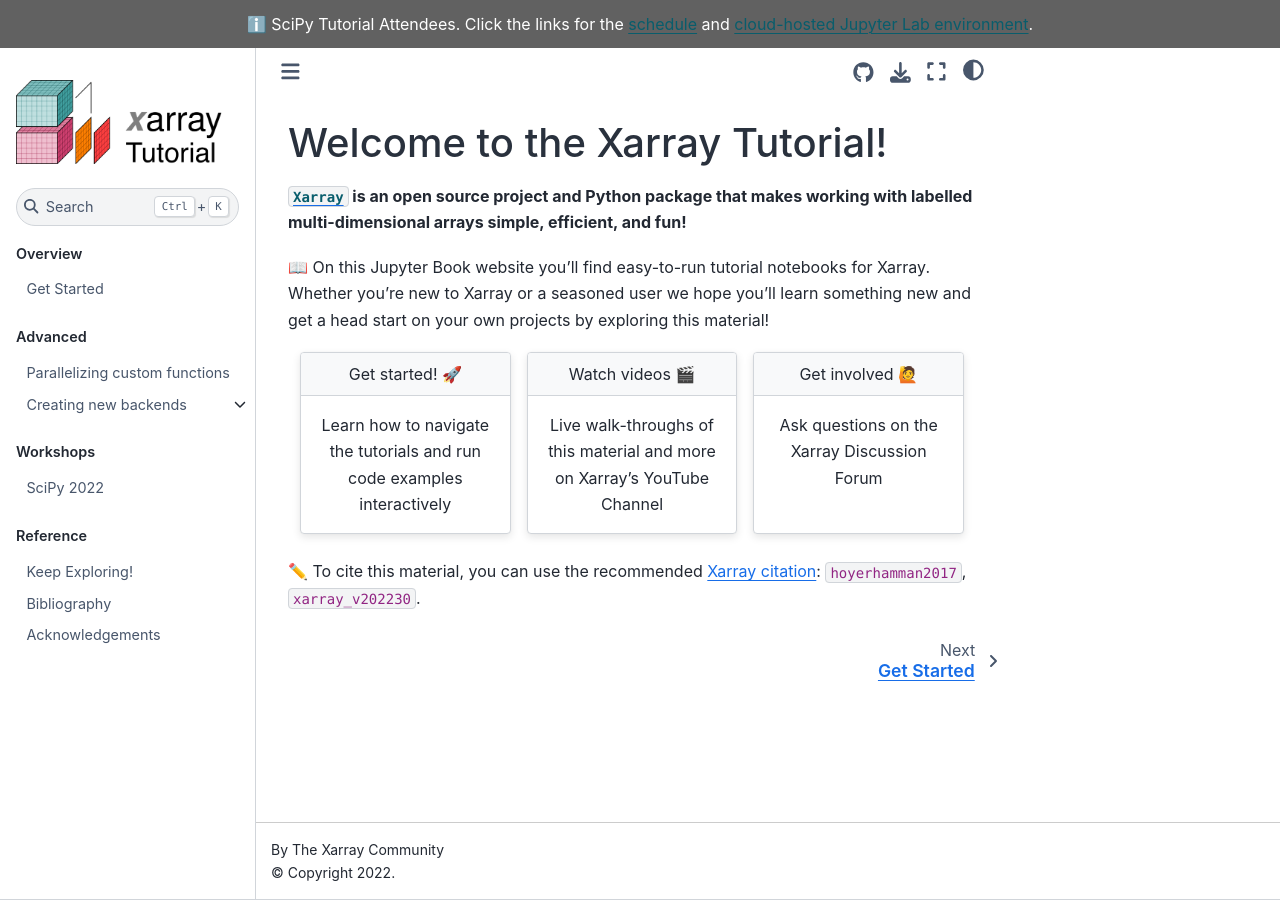
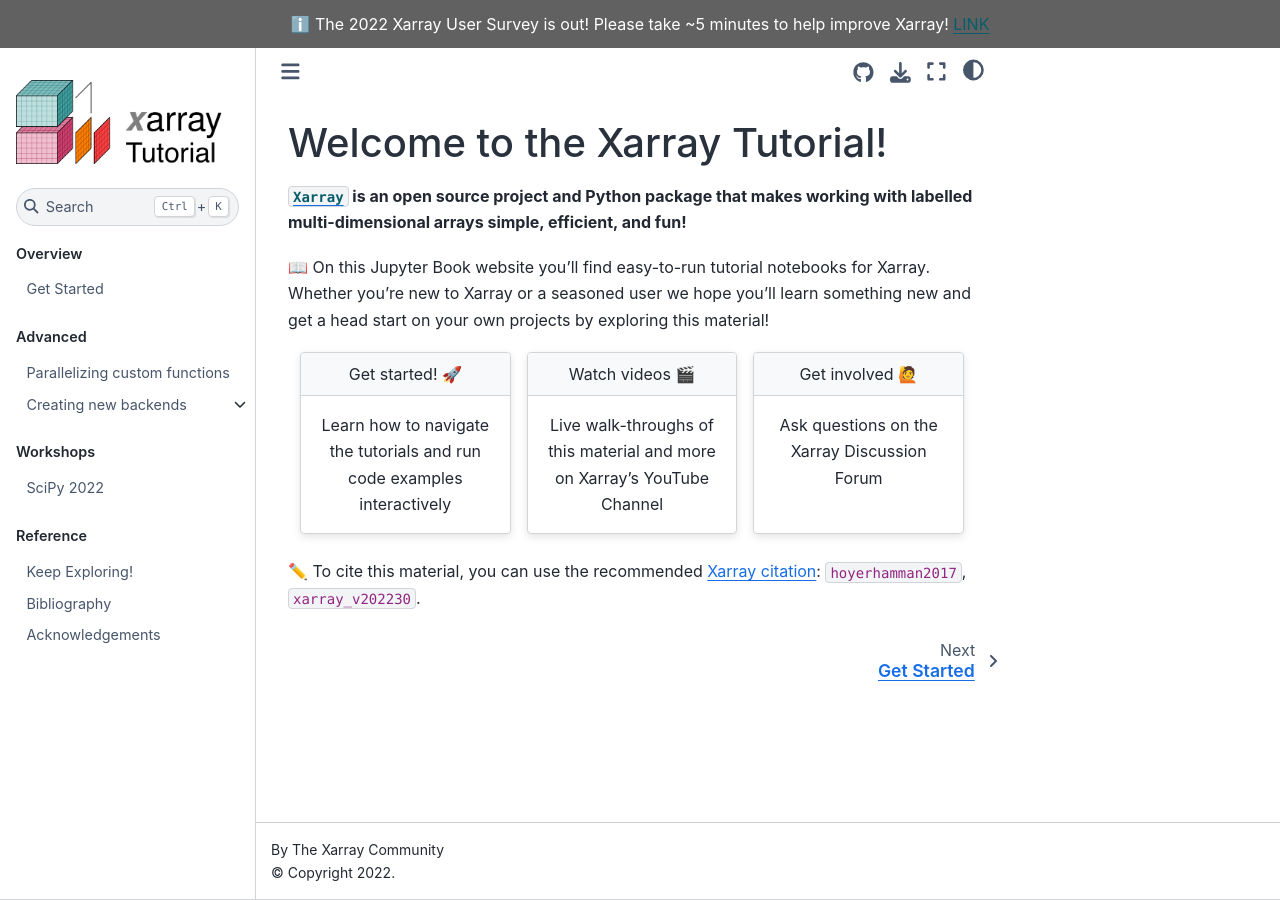
Before and after one commit to xarray-contrib/xarray-tutorial, a Jupyter Book: the page built from intro.md, in a window 1280 px wide. Built offline with Jupyter Book 1.0.4 settings and Sphinx 7.4.7 and the Sphinx Book theme 1.1.4, drawn with Linux system fonts in a browser that asks for light colours; pages that are not in the unit, such as notebooks, are missing from menus; cross-references to code outside the pages are shown as plain code.

Commit message:
Revert "Advertise SciPy links in banner (#129)" (#134)

```diff
--- a/_config.yml
+++ b/_config.yml
@@ -8,7 +8,7 @@
 # See https://jupyterbook.org/customize/config.html#add-a-link-to-your-repository
 html:
   # NOTE: this announcement shows up on all pages
-  announcement: 'ℹ️ SciPy Tutorial Attendees. Click the links for the <a href="https://tutorial.xarray.dev/workshops/scipy2022/README.html">schedule</a> and <a href="https://mybinder.org/v2/gh/xarray-contrib/xarray-tutorial/HEAD?labpath=workshops/scipy2022/index.ipynb">cloud-hosted Jupyter Lab environment</a>.'
+  announcement: 'ℹ️ The 2022 Xarray User Survey is out! Please take ~5 minutes to help improve Xarray! <a href="https://docs.google.com/forms/d/e/1FAIpQLSfnMd8UsC1XP1lPuFczl148VfpmwnFu4a0Z94odt1L6U0R0Pw/viewform">LINK</a>'
   home_page_in_navbar: false
   use_edit_page_button: true
   use_issues_button: true
```
